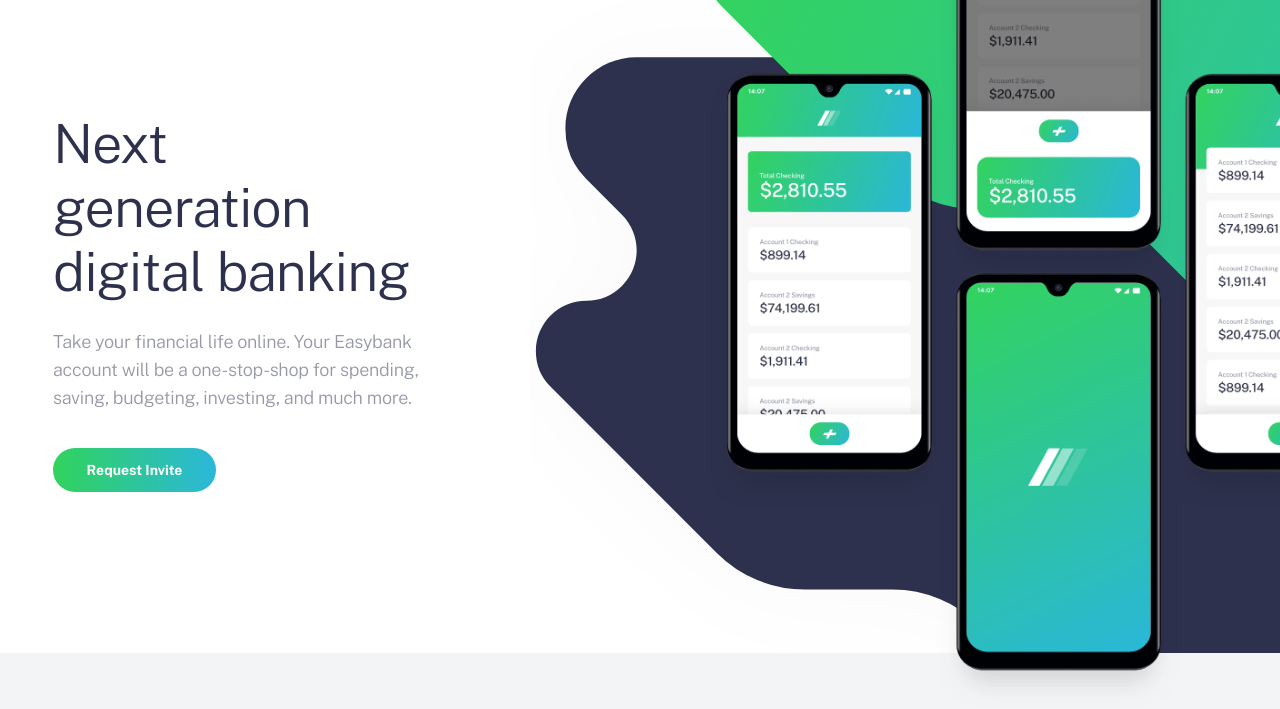
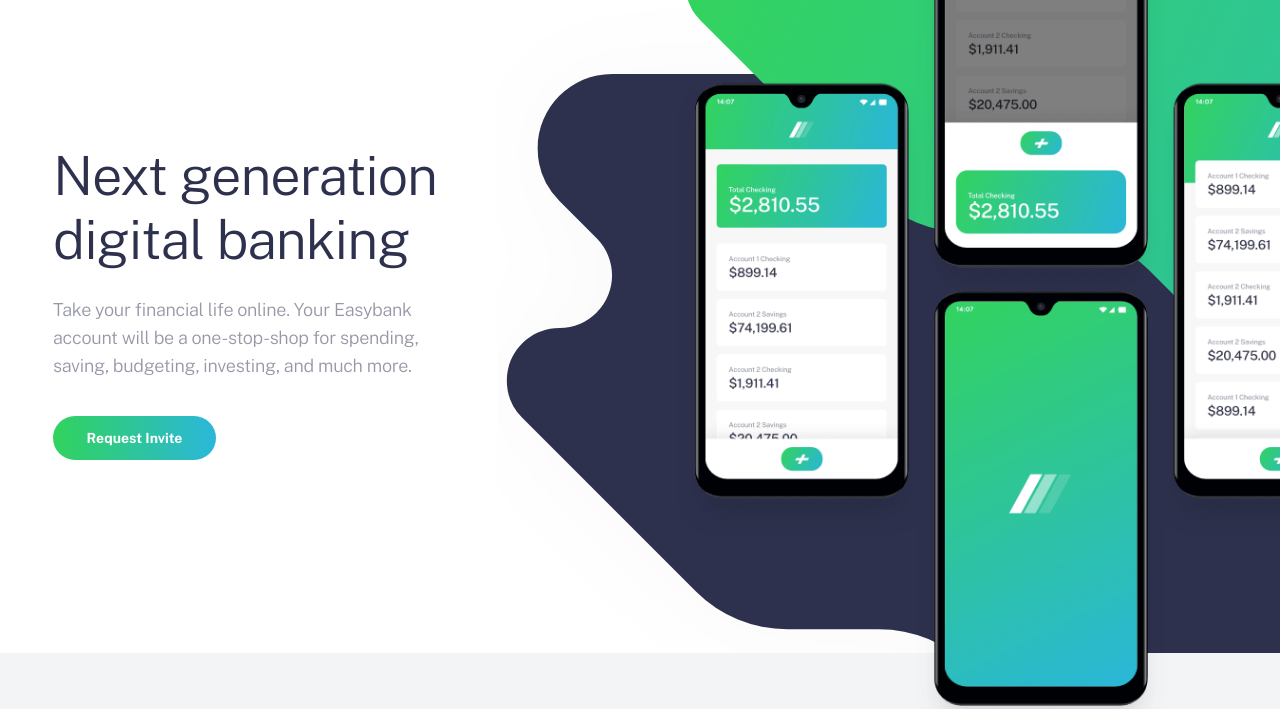
Before and after one commit to vasilemidrigan/easy-bank-landing-page, a plain HTML site: page index.html in a window 1280 px wide. Shown: the part 91-800 px from the top of the page. Drawn offline with nearby package versions, Linux system fonts and the light colour scheme.

Commit message:
fixing hero text positioning for tablet mode

```diff
--- a/app/js/scss/_hero.scss
+++ b/app/js/scss/_hero.scss
@@ -53,7 +53,7 @@
     text-align: center;
     @include breakpoint-up(medium) {
       margin: 0 auto;
-      padding: 0 6.375rem 5.625rem 3.3125rem;
+      padding: 0 3.3125rem 5.625rem 3.3125rem;
       max-width: 70%;
       text-align: center;
       flex: 1.5;
```
Also changed, not shown: app/js/scss/main.css, 1 other file.
